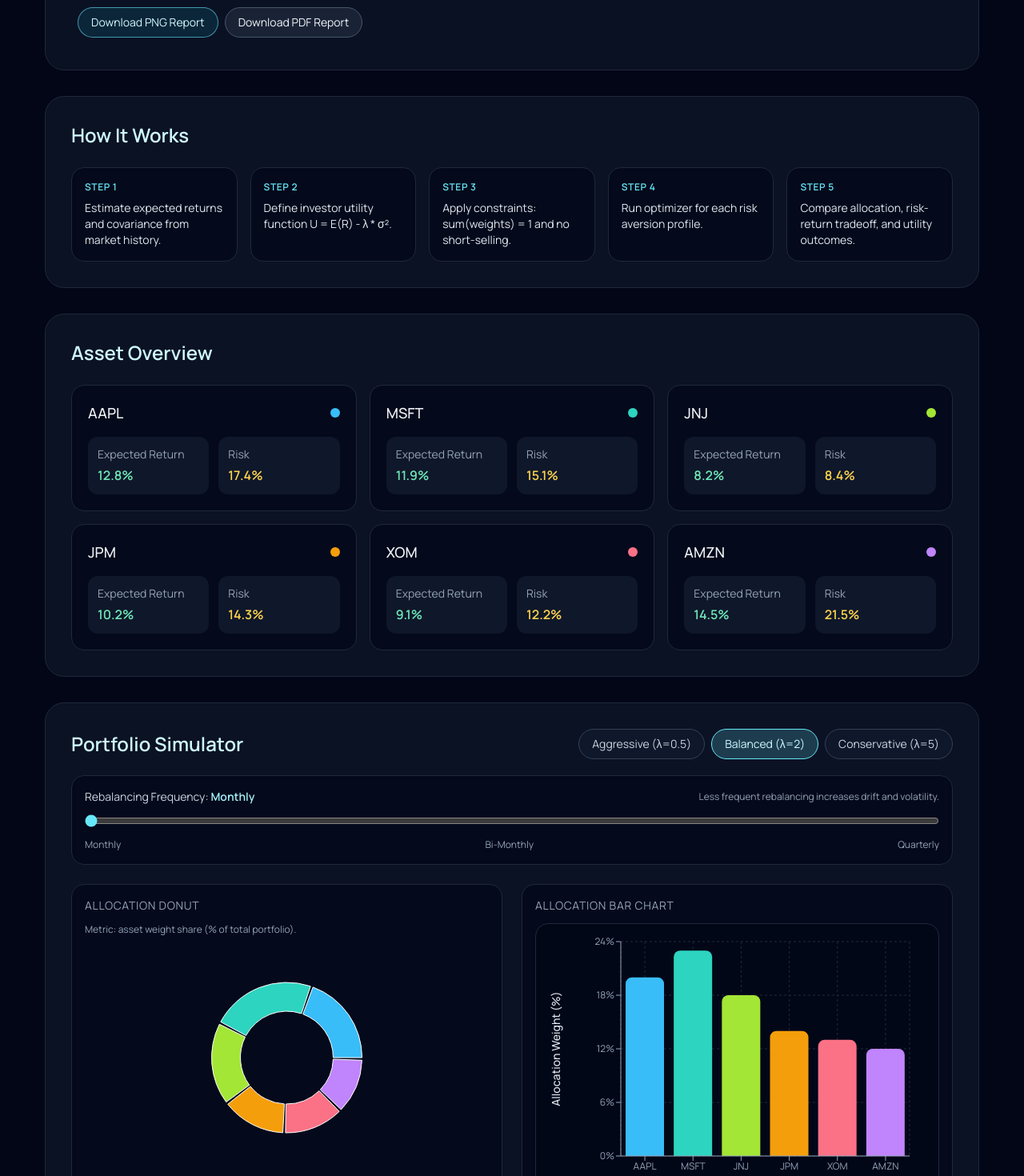
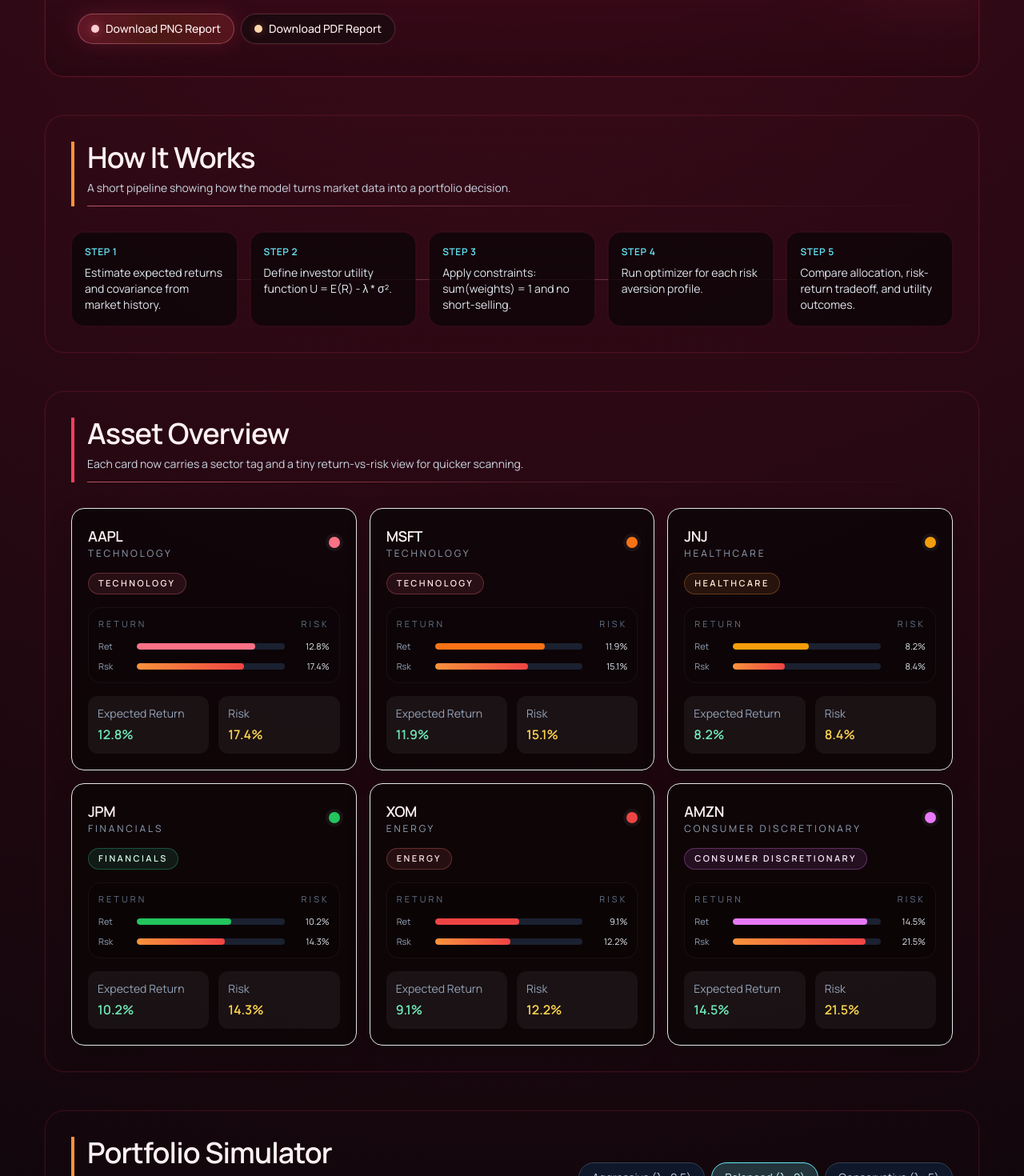
Before and after one commit to ArjunMittal12/Utility-Based-Portfolio-Allocation-Agent, a React (Vite) app: page / in a window 1280 px wide. Shown: the part 280-1750 px from the top of the page at 80% size. Built offline with nearby package versions, Linux system fonts and the light colour scheme; the HTML template or start-up script is replaced by a standard one.

Commit message:
Major Changes

```diff
--- a/src/App.jsx
+++ b/src/App.jsx
@@ -1,5 +1,7 @@
 import { memo, useEffect, useMemo, useRef, useState } from 'react'
 import {
+  Area,
+  AreaChart,
   Bar,
   BarChart,
   CartesianGrid,
@@ -16,13 +18,31 @@
 } from 'recharts'
 
 const assets = [
-  { ticker: 'AAPL', expectedReturn: 12.8, risk: 17.4, color: '#38bdf8' },
-  { ticker: 'MSFT', expectedReturn: 11.9, risk: 15.1, color: '#2dd4bf' },
-  { ticker: 'JNJ', expectedReturn: 8.2, risk: 8.4, color: '#a3e635' },
-  { ticker: 'JPM', expectedReturn: 10.2, risk: 14.3, color: '#f59e0b' },
-  { ticker: 'XOM', expectedReturn: 9.1, risk: 12.2, color: '#fb7185' },
-  { ticker: 'AMZN', expectedReturn: 14.5, risk: 21.5, color: '#c084fc' },
+  { ticker: 'AAPL', sector: 'Technology', expectedReturn: 12.8, risk: 17.4, color: '#fb7185' },
+  { ticker: 'MSFT', sector: 'Technology', expectedReturn: 11.9, risk: 15.1, color: '#f97316' },
+  { ticker: 'JNJ', sector: 'Healthcare', expectedReturn: 8.2, risk: 8.4, color: '#f59e0b' },
+  { ticker: 'JPM', sector: 'Financials', expectedReturn: 10.2, risk: 14.3, color: '#22c55e' },
+  { ticker: 'XOM', sector: 'Energy', expectedReturn: 9.1, risk: 12.2, color: '#ef4444' },
+  { ticker: 'AMZN', sector: 'Consumer Discretionary', expectedReturn: 14.5, risk: 21.5, color: '#e879f9' },
 ]
+
+const sectorStyles = {
+  Technology: {
+    badge: 'border-rose-400/30 bg-rose-400/10 text-rose-100',
+  },
+  Healthcare: {
+    badge: 'border-orange-400/30 bg-orange-400/10 text-orange-100',
+  },
+  Financials: {
+    badge: 'border-emerald-400/30 bg-emerald-400/10 text-emerald-100',
+  },
+  Energy: {
+    badge: 'border-red-400/30 bg-red-400/10 text-red-100',
+  },
+  'Consumer Discretionary': {
+    badge: 'border-fuchsia-400/30 bg-fuchsia-400/10 text-fuchsia-100',
+  },
+}
 
 const profiles = {
   aggressive: {
@@ -154,7 +174,7 @@
 
 function ChartFrame({ xLabel, children }) {
   return (
-    <div className="relative rounded-2xl border border-slate-800 bg-slate-950/70 px-4 pb-2 pt-3">
+    <div className="relative rounded-2xl border border-rose-500/15 bg-[#090408]/70 px-4 pb-2 pt-3">
       <div className="relative h-[320px]">
         {children}
       </div>
@@ -171,6 +191,102 @@
       </div>
     </div>
   )
+}
+
+function SectionHeading({ title, subtitle, accentClass = 'border-rose-400' }) {
+  return (
+    <div className={`mb-5 border-l-4 ${accentClass} pl-4`}>
+      <h2 className="text-3xl font-semibold tracking-tight text-rose-50 sm:text-4xl">
+        {title}
+      </h2>
+      {subtitle ? <p className="mt-2 text-sm text-slate-300">{subtitle}</p> : null}
+      <div className="mt-3 h-px w-full bg-gradient-to-r from-rose-400/70 via-rose-400/20 to-transparent" />
+    </div>
+  )
+}
+
+function ExportButton({ label, exporting, onClick, tone = 'primary' }) {
+  const isPrimary = tone === 'primary'
+
+  return (
+    <button
+      onClick={onClick}
+      disabled={exporting}
+      className={
+        isPrimary
+          ? 'inline-flex items-center gap-2 rounded-full border border-rose-300/35 bg-gradient-to-r from-rose-500/25 via-orange-500/15 to-red-500/20 px-4 py-2 text-sm font-medium text-rose-50 shadow-[0_0_24px_rgba(244,63,94,0.18)] transition hover:border-rose-200/60 hover:from-rose-500/35 hover:to-red-500/30 disabled:cursor-not-allowed disabled:opacity-60'
+          : 'inline-flex items-center gap-2 rounded-full border border-rose-300/20 bg-[#1a0a10]/85 px-4 py-2 text-sm font-medium text-rose-50 shadow-[0_0_0_1px_rgba(244,63,94,0.08)] transition hover:border-rose-200/40 hover:bg-[#211016] disabled:cursor-not-allowed disabled:opacity-60'
+      }
+    >
+      <span
+        className={
+          exporting
+            ? 'h-3 w-3 animate-spin rounded-full border border-rose-100/30 border-t-rose-100'
+            : isPrimary
+              ? 'h-2.5 w-2.5 rounded-full bg-rose-200 shadow-[0_0_12px_rgba(251,113,133,0.5)]'
+              : 'h-2.5 w-2.5 rounded-full bg-orange-200 shadow-[0_0_12px_rgba(251,146,60,0.35)]'
+        }
+      />
+      <span>{exporting ? 'Exporting...' : label}</span>
+    </button>
+  )
+}
+
+function MiniBars({ expectedReturn, risk, color }) {
+  const returnWidth = clamp((expectedReturn / 16) * 100, 34, 100)
+  const riskWidth = clamp((risk / 24) * 100, 34, 100)
+
+  return (
+    <div className="mt-4 rounded-2xl border border-white/5 bg-black/20 p-3">
+      <div className="flex items-center justify-between text-[11px] uppercase tracking-[0.28em] text-slate-500">
+        <span>Return</span>
+        <span>Risk</span>
+      </div>
+      <div className="mt-3 space-y-2">
+        <div className="flex items-center gap-2">
+          <span className="w-10 text-[11px] text-slate-400">Ret</span>
+          <div className="h-2 flex-1 overflow-hidden rounded-full bg-slate-800/80">
+            <div className="h-full rounded-full" style={{ width: `${returnWidth}%`, backgroundColor: color }} />
+          </div>
+          <span className="w-12 text-right text-[11px] text-slate-200">{expectedReturn}%</span>
+        </div>
+        <div className="flex items-center gap-2">
+          <span className="w-10 text-[11px] text-slate-400">Rsk</span>
+          <div className="h-2 flex-1 overflow-hidden rounded-full bg-slate-800/80">
+            <div className="h-full rounded-full bg-gradient-to-r from-orange-400 to-red-500" style={{ width: `${riskWidth}%` }} />
+          </div>
+          <span className="w-12 text-right text-[11px] text-slate-200">{risk}%</span>
+        </div>
+      </div>
+    </div>
+  )
+}
+
+function getCorrelationCellStyle(value) {
+  const start = { r: 37, g: 99, b: 235 }
+  const mid = { r: 248, g: 250, b: 252 }
+  const end = { r: 234, g: 88, b: 12 }
+  const normalized = clamp((value - 0.25) / 0.75, 0, 1)
+
+  const mix = normalized < 0.5
+    ? {
+        r: Math.round(start.r + (mid.r - start.r) * (normalized / 0.5)),
+        g: Math.round(start.g + (mid.g - start.g) * (normalized / 0.5)),
+        b: Math.round(start.b + (mid.b - start.b) * (normalized / 0.5)),
+      }
+    : {
+        r: Math.round(mid.r + (end.r - mid.r) * ((normalized - 0.5) / 0.5)),
+        g: Math.round(mid.g + (end.g - mid.g) * ((normalized - 0.5) / 0.5)),
+        b: Math.round(mid.b + (end.b - mid.b) * ((normalized - 0.5) / 0.5)),
+      }
+
+  const luminance = (0.2126 * mix.r + 0.7152 * mix.g + 0.0722 * mix.b) / 255
+
+  return {
+    backgroundColor: `rgb(${mix.r}, ${mix.g}, ${mix.b})`,
+    color: luminance > 0.66 ? '#020617' : '#f8fafc',
+    boxShadow: 'inset 0 0 0 1px rgba(15, 23, 42, 0.08)',
+  }
 }
 
 function adjustAllocation(baseAllocation, mode) {
@@ -441,16 +557,21 @@
       })
 
       plottedOptimalPoints.forEach((point) => {
+        ctx.save()
+        ctx.shadowColor = point.color
+        ctx.shadowBlur = 18
         ctx.fillStyle = point.color
         ctx.beginPath()
-        ctx.arc(point.x, point.y, 6, 0, Math.PI * 2)
+        ctx.arc(point.x, point.y, 8, 0, Math.PI * 2)
         ctx.fill()
 
+        ctx.shadowBlur = 0
         ctx.strokeStyle = '#e2e8f0'
-        ctx.lineWidth = 1.2
+        ctx.lineWidth = 2
         ctx.beginPath()
-        ctx.arc(point.x, point.y, 6, 0, Math.PI * 2)
+        ctx.arc(point.x, point.y, 9.5, 0, Math.PI * 2)
         ctx.stroke()
+        ctx.restore()
       })
 
       ctx.fillStyle = '#e2e8f0'
@@ -483,8 +604,12 @@
   adjustedProfiles,
 }) {
   return (
-    <section className="rounded-3xl border border-slate-800 bg-slate-900/70 p-6 sm:p-8">
-      <h2 className="text-2xl font-semibold text-cyan-100">Efficient Frontier</h2>
+    <section className="rounded-3xl border border-rose-500/15 bg-[#12070b]/76 p-6 shadow-[0_0_0_1px_rgba(244,63,94,0.05)] sm:p-8">
+      <SectionHeading
+        title="Efficient Frontier"
+        subtitle="The three optimized portfolios are emphasized with larger glowing markers."
+        accentClass="border-rose-500"
+      />
       <p className="mt-2 text-sm text-slate-400">
         5000 simulated portfolios with profile-optimal portfolios highlighted.
       </p>
@@ -609,11 +734,16 @@
   }
 
   return (
-    <main className="min-h-screen bg-slate-950 px-5 py-10 text-slate-100 sm:px-8 lg:px-14">
-      <div ref={reportRef} className="mx-auto flex w-full max-w-7xl flex-col gap-8">
-        <section className="rounded-3xl border border-slate-800 bg-slate-900/70 p-8 backdrop-blur-sm sm:p-10">
+    <main className="min-h-screen bg-[radial-gradient(circle_at_top,_rgba(190,18,60,0.22),_transparent_34%),linear-gradient(180deg,_#1a0810_0%,_#0a0508_58%,_#050305_100%)] px-5 py-12 text-slate-100 sm:px-8 lg:px-14">
+      <div ref={reportRef} className="mx-auto flex w-full max-w-7xl flex-col gap-12">
+        <section className="relative overflow-hidden rounded-3xl border border-rose-500/20 bg-[#14070d]/78 p-8 shadow-[0_0_0_1px_rgba(244,63,94,0.08)] backdrop-blur-sm sm:p-10">
+          <div className="pointer-events-none absolute inset-0 opacity-70">
+            <div className="absolute -right-16 top-0 h-56 w-56 rounded-full bg-rose-500/20 blur-3xl" />
+            <div className="absolute left-0 top-0 h-full w-full bg-[radial-gradient(circle_at_1px_1px,rgba(244,63,94,0.14)_1px,transparent_0)] [background-size:18px_18px] opacity-35" />
+            <div className="absolute inset-x-0 bottom-0 h-24 bg-gradient-to-t from-black/20 to-transparent" />
+          </div>
           <div className="flex flex-wrap items-start justify-between gap-4">
-            <div>
+            <div className="relative max-w-3xl">
               <p className="text-xs uppercase tracking-[0.32em] text-cyan-300">
                 MIT Manipal | AI + Finance Demo
               </p>
@@ -625,32 +755,36 @@
                 maximizing expected utility across investor risk profiles.
               </p>
             </div>
-            <div className="flex flex-wrap gap-2">
-              <button
+            <div className="relative flex flex-wrap gap-2">
+              <ExportButton
+                label="Download PNG Report"
+                exporting={isExporting}
                 onClick={() => downloadReport('png')}
-                disabled={isExporting}
-                className="rounded-full border border-cyan-300/60 bg-cyan-400/10 px-4 py-2 text-sm text-cyan-100 transition hover:bg-cyan-300/20 disabled:cursor-not-allowed disabled:opacity-60"
-              >
-                {isExporting ? 'Exporting...' : 'Download PNG Report'}
-              </button>
-              <button
+                tone="primary"
+              />
+              <ExportButton
+                label="Download PDF Report"
+                exporting={isExporting}
                 onClick={() => downloadReport('pdf')}
-                disabled={isExporting}
-                className="rounded-full border border-slate-600 bg-slate-800/80 px-4 py-2 text-sm text-slate-100 transition hover:border-slate-500 disabled:cursor-not-allowed disabled:opacity-60"
-              >
-                {isExporting ? 'Exporting...' : 'Download PDF Report'}
-              </button>
+                tone="secondary"
+              />
             </div>
           </div>
         </section>
 
-        <section className="rounded-3xl border border-slate-800 bg-slate-900/70 p-6 sm:p-8">
-          <h2 className="text-2xl font-semibold text-cyan-100">How It Works</h2>
-          <div className="mt-6 grid gap-4 md:grid-cols-5">
+        <section className="rounded-3xl border border-rose-500/15 bg-[#12070b]/76 p-6 shadow-[0_0_0_1px_rgba(244,63,94,0.05)] sm:p-8">
+          <SectionHeading
+            title="How It Works"
+            subtitle="A short pipeline showing how the model turns market data into a portfolio decision."
+            accentClass="border-orange-400"
+          />
+          <div className="relative mt-8">
+            <div className="pointer-events-none absolute left-4 right-4 top-1/2 hidden h-px bg-gradient-to-r from-transparent via-rose-300/35 to-transparent md:block" />
+            <div className="grid gap-4 md:grid-cols-5">
             {steps.map((step, index) => (
               <article
                 key={step}
-                className="rounded-2xl border border-slate-800 bg-slate-950/70 p-4"
+                className="relative rounded-2xl border border-rose-500/10 bg-[#0d0608]/80 p-4 shadow-[0_0_0_1px_rgba(244,63,94,0.04)]"
               >
                 <p className="text-xs font-semibold tracking-wider text-cyan-300">
                   STEP {index + 1}
@@ -658,32 +792,41 @@
                 <p className="mt-2 text-sm text-slate-200">{step}</p>
               </article>
             ))}
+            </div>
           </div>
         </section>
 
-        <section className="rounded-3xl border border-slate-800 bg-slate-900/70 p-6 sm:p-8">
-          <h2 className="text-2xl font-semibold text-cyan-100">Asset Overview</h2>
-          <div className="mt-6 grid gap-4 sm:grid-cols-2 xl:grid-cols-3">
+        <section className="rounded-3xl border border-rose-500/15 bg-[#12070b]/76 p-6 shadow-[0_0_0_1px_rgba(244,63,94,0.05)] sm:p-8">
+          <SectionHeading
+            title="Asset Overview"
+            subtitle="Each card now carries a sector tag and a tiny return-vs-risk view for quicker scanning."
+            accentClass="border-rose-500"
+          />
+          <div className="mt-8 grid gap-4 sm:grid-cols-2 xl:grid-cols-3">
             {assets.map((asset) => (
               <article
                 key={asset.ticker}
-                className="rounded-2xl border border-slate-800 bg-slate-950/70 p-5"
+                className="rounded-2xl border border-rose-500/12 bg-[#0c0507]/85 p-5 shadow-[0_12px_30px_rgba(0,0,0,0.18)] transition hover:-translate-y-0.5 hover:border-rose-400/25"
               >
                 <div className="flex items-center justify-between">
-                  <h3 className="text-lg font-medium">{asset.ticker}</h3>
-                  <span
-                    className="h-3 w-3 rounded-full"
-                    style={{ backgroundColor: asset.color }}
-                  />
+                  <div>
+                    <h3 className="text-lg font-semibold tracking-tight text-rose-50">{asset.ticker}</h3>
+                    <p className="text-xs uppercase tracking-[0.24em] text-slate-400">{asset.sector}</p>
+                  </div>
+                  <span className="h-3.5 w-3.5 rounded-full ring-4 ring-white/5" style={{ backgroundColor: asset.color }} />
                 </div>
+                <div className={`mt-4 inline-flex rounded-full border px-3 py-1 text-[11px] font-semibold uppercase tracking-[0.22em] ${sectorStyles[asset.sector]?.badge ?? 'border-slate-500/20 bg-slate-500/10 text-slate-100'}`}>
+                  {asset.sector}
+                </div>
+                <MiniBars expectedReturn={asset.expectedReturn} risk={asset.risk} color={asset.color} />
                 <div className="mt-4 grid grid-cols-2 gap-3 text-sm">
-                  <div className="rounded-xl bg-slate-900 p-3">
+                  <div className="rounded-xl bg-white/5 p-3">
                     <p className="text-slate-400">Expected Return</p>
                     <p className="mt-1 text-base font-semibold text-emerald-300">
                       {asset.expectedReturn}%
                     </p>
                   </div>
-                  <div className="rounded-xl bg-slate-900 p-3">
+                  <div className="rounded-xl bg-white/5 p-3">
                     <p className="text-slate-400">Risk</p>
                     <p className="mt-1 text-base font-semibold text-amber-300">
                       {asset.risk}%
@@ -695,11 +838,13 @@
           </div>
         </section>
 
-        <section className="rounded-3xl border border-slate-800 bg-slate-900/70 p-6 sm:p-8">
+        <section className="rounded-3xl border border-rose-500/15 bg-[#12070b]/76 p-6 shadow-[0_0_0_1px_rgba(244,63,94,0.05)] sm:p-8">
           <div className="flex flex-wrap items-center justify-between gap-4">
-            <h2 className="text-2xl font-semibold text-cyan-100">
-              Portfolio Simulator
-            </h2>
+            <SectionHeading
+              title="Portfolio Simulator"
+              subtitle="Switch the profile and rebalance frequency to see the allocation change."
+              accentClass="border-orange-400"
+            />
             <div className="flex flex-wrap gap-2">
               {Object.entries(profiles).map(([key, profile]) => (
                 <button
@@ -717,7 +862,7 @@
             </div>
           </div>
 
-          <div className="mt-5 rounded-2xl border border-slate-800 bg-slate-950/70 p-4">
+          <div className="mt-5 rounded-2xl border border-rose-500/10 bg-[#0d0608]/85 p-4">
             <div className="flex flex-wrap items-center justify-between gap-4">
               <p className="text-sm text-slate-300">
                 Rebalancing Frequency: <span className="font-semibold text-cyan-200">{activeRebalance.label}</span>
@@ -747,7 +892,7 @@
           </div>
 
           <div className="mt-6 grid gap-6 lg:grid-cols-2">
-            <article className="rounded-2xl border border-slate-800 bg-slate-950/70 p-4">
+            <article className="rounded-2xl border border-rose-500/10 bg-[#0d0608]/85 p-4">
               <h3 className="mb-3 text-sm uppercase tracking-wider text-slate-400">
                 Allocation Donut
               </h3>
@@ -776,7 +921,7 @@
               </div>
             </article>
 
-            <article className="rounded-2xl border border-slate-800 bg-slate-950/70 p-4">
+            <article className="rounded-2xl border border-rose-500/10 bg-[#0d0608]/85 p-4">
               <h3 className="mb-3 text-sm uppercase tracking-wider text-slate-400">
                 Allocation Bar Chart
               </h3>
@@ -814,8 +959,12 @@
           adjustedProfiles={adjustedProfiles}
         />
 
-        <section className="rounded-3xl border border-slate-800 bg-slate-900/70 p-6 sm:p-8">
-          <h2 className="text-2xl font-semibold text-cyan-100">Correlation Heatmap</h2>
+        <section className="rounded-3xl border border-rose-500/15 bg-[#12070b]/76 p-6 shadow-[0_0_0_1px_rgba(244,63,94,0.05)] sm:p-8">
+          <SectionHeading
+            title="Correlation Heatmap"
+            subtitle="A diverging blue-to-red scale makes the matrix easier to read and less misleading."
+            accentClass="border-rose-400"
+          />
           <p className="mt-2 text-sm text-slate-400">
             Hardcoded pairwise correlation matrix for the six selected equities (X axis: column ticker, Y axis: row ticker).
           </p>
@@ -843,10 +992,8 @@
                       return (
                         <td
                           key={`${row.ticker}-${asset.ticker}`}
-                          className="rounded-lg border border-slate-800 px-3 py-2 font-medium text-slate-100"
-                          style={{
-                            backgroundColor: `hsl(${190 - colorStrength}, 65%, ${18 + colorStrength * 0.3}%)`,
-                          }}
+                          className="rounded-lg border border-slate-800 px-3 py-2 font-semibold"
+                          style={getCorrelationCellStyle(value)}
                         >
                           {value.toFixed(2)}
                         </td>
@@ -859,14 +1006,18 @@
           </div>
         </section>
 
-        <section className="rounded-3xl border border-slate-800 bg-slate-900/70 p-6 sm:p-8">
-          <h2 className="text-2xl font-semibold text-cyan-100">Cumulative Growth</h2>
+        <section className="rounded-3xl border border-rose-500/15 bg-[#12070b]/76 p-6 shadow-[0_0_0_1px_rgba(244,63,94,0.05)] sm:p-8">
+          <SectionHeading
+            title="Cumulative Growth"
+            subtitle="Thicker lines and soft area fills make the growth curves easier to compare at a glance."
+            accentClass="border-orange-400"
+          />
           <p className="mt-2 text-sm text-slate-400">
             Simulated growth of $100 over 24 months under each investor profile.
           </p>
           <ChartFrame xLabel="Month">
             <ResponsiveContainer width="100%" height="100%">
-              <LineChart
+              <AreaChart
                 data={growthData}
                 margin={{ top: 10, right: 20, left: 26, bottom: 12 }}
               >
@@ -881,23 +1032,29 @@
                 <Tooltip />
                 <Legend verticalAlign="top" height={30} />
                 {Object.values(adjustedProfiles).map((profile) => (
-                  <Line
+                  <Area
                     key={profile.name}
                     type="monotone"
                     dataKey={profile.name}
                     stroke={profile.color}
-                    strokeWidth={2.3}
+                    strokeWidth={2.6}
+                    fill={profile.color}
+                    fillOpacity={0.16}
                     dot={false}
                     isAnimationActive={false}
                   />
                 ))}
-              </LineChart>
+              </AreaChart>
             </ResponsiveContainer>
           </ChartFrame>
         </section>
 
-        <section className="rounded-3xl border border-slate-800 bg-slate-900/70 p-6 sm:p-8">
-          <h2 className="text-2xl font-semibold text-cyan-100">Monte Carlo Return Distribution</h2>
+        <section className="rounded-3xl border border-rose-500/15 bg-[#12070b]/76 p-6 shadow-[0_0_0_1px_rgba(244,63,94,0.05)] sm:p-8">
+          <SectionHeading
+            title="Monte Carlo Return Distribution"
+            subtitle="Histogram bars highlight the spread of simulated annual outcomes for the active profile."
+            accentClass="border-rose-500"
+          />
           <p className="mt-2 text-sm text-slate-400">
             5000 simulated one-year outcomes for the active profile ({selectedProfile.name}).
           </p>
@@ -922,18 +1079,20 @@
           </ChartFrame>
         </section>
 
-        <section className="rounded-3xl border border-slate-800 bg-slate-900/70 p-6 sm:p-8">
-          <h2 className="text-2xl font-semibold text-cyan-100">
-            Profile Comparison
-          </h2>
+        <section className="rounded-3xl border border-rose-500/15 bg-[#12070b]/76 p-6 shadow-[0_0_0_1px_rgba(244,63,94,0.05)] sm:p-8">
+          <SectionHeading
+            title="Profile Comparison"
+            subtitle="Risk, return, and utility are compared side by side for the three investor styles."
+            accentClass="border-orange-400"
+          />
           <div className="mt-6 grid gap-4 lg:grid-cols-3">
             {Object.values(adjustedProfiles).map((profile) => (
               <article
                 key={profile.name}
-                className="rounded-2xl border border-slate-800 bg-slate-950/70 p-5"
+                className="rounded-2xl border border-rose-500/12 bg-[#0c0507]/85 p-5 shadow-[0_12px_30px_rgba(0,0,0,0.18)]"
               >
                 <div className="flex items-center justify-between">
-                  <h3 className="text-lg font-medium">{profile.name}</h3>
+                  <h3 className="text-lg font-semibold tracking-tight text-rose-50">{profile.name}</h3>
                   <span
                     className="h-3 w-3 rounded-full"
                     style={{ backgroundColor: profile.color }}
--- a/src/index.css
+++ b/src/index.css
@@ -7,7 +7,9 @@
 :root {
   font-family: 'Manrope', sans-serif;
   color: #e2e8f0;
-  background: radial-gradient(circle at top, #0f172a, #020617 60%);
+  background:
+    radial-gradient(circle at top, rgba(244, 63, 94, 0.24), transparent 32%),
+    linear-gradient(180deg, #1a0810 0%, #0a0508 58%, #050305 100%);
   font-synthesis: none;
   text-rendering: optimizeLegibility;
   -webkit-font-smoothing: antialiased;
@@ -21,5 +23,8 @@
 body {
   margin: 0;
   min-height: 100vh;
-  background: radial-gradient(circle at 10% 0%, #0f172a, #020617 65%);
+  background:
+    radial-gradient(circle at 20% 0%, rgba(251, 113, 133, 0.18), transparent 34%),
+    radial-gradient(circle at 85% 10%, rgba(249, 115, 22, 0.14), transparent 28%),
+    linear-gradient(180deg, #16070d 0%, #090408 60%, #040204 100%);
 }
```
Also changed, not shown: 2 other files (tests, documents, lock files or other folders).
